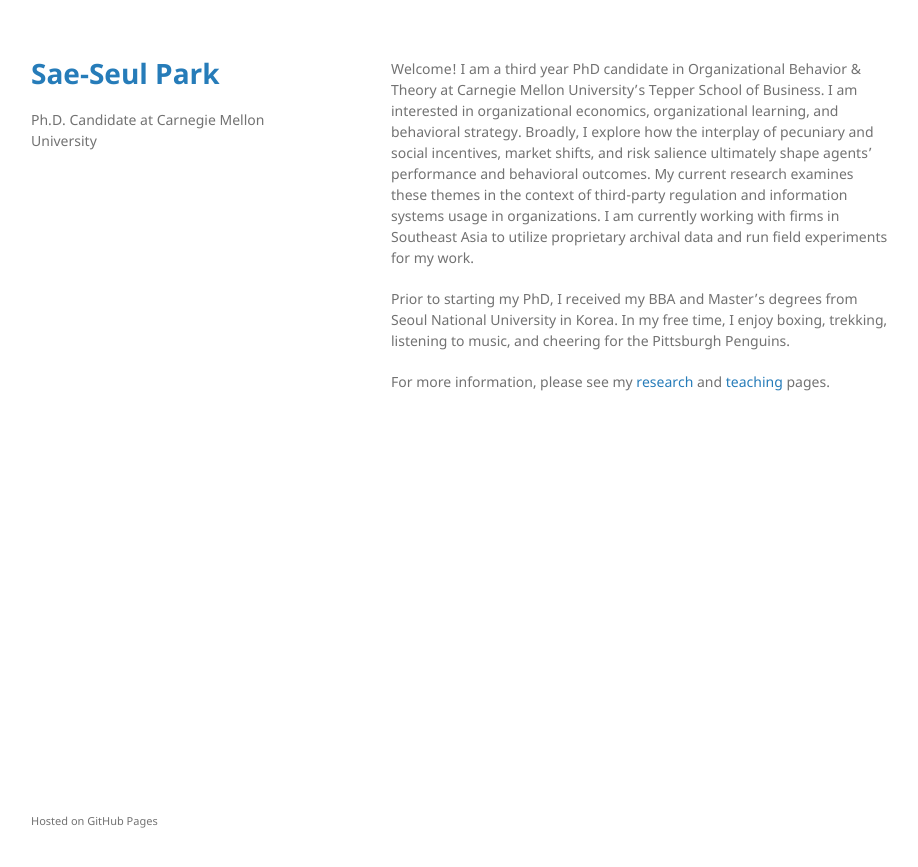
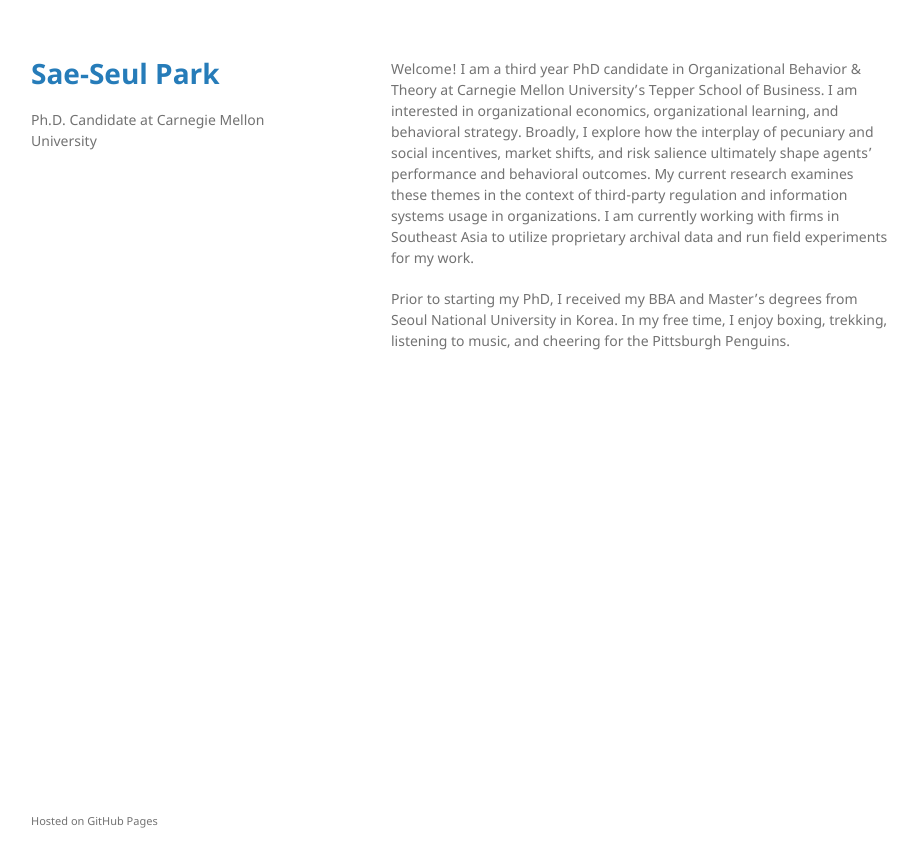
Before and after one commit to saepark/saepark.github.io, a Jekyll site: the page built from index.md, in a window 1280 px wide. Shown: the top 867 px of the page, without its empty margins (179-1097 px from the left). Built offline with Jekyll 4.4.1, drawn with Linux system fonts in a browser that asks for light colours; our own code applies the rules of GitHub Pages for plain Markdown files.

Commit message:
Update index.md

```diff
--- a/index.md
+++ b/index.md
@@ -1,5 +1,3 @@
 Welcome! I am a third year PhD candidate in Organizational Behavior & Theory at Carnegie Mellon University's Tepper School of Business. I am interested in organizational economics, organizational learning, and behavioral strategy. Broadly, I explore how the interplay of pecuniary and social incentives, market shifts, and risk salience ultimately shape agents' performance and behavioral outcomes. My current research examines these themes in the context of third-party regulation and information systems usage in organizations. I am currently working with firms in Southeast Asia to utilize proprietary archival data and run field experiments for my work.
 
 Prior to starting my PhD, I received my BBA and Master's degrees from Seoul National University in Korea. In my free time, I enjoy boxing, trekking, listening to music, and cheering for the Pittsburgh Penguins.
-
-For more information, please see my [research](./research.html) and [teaching](./teaching.html) pages.
```
